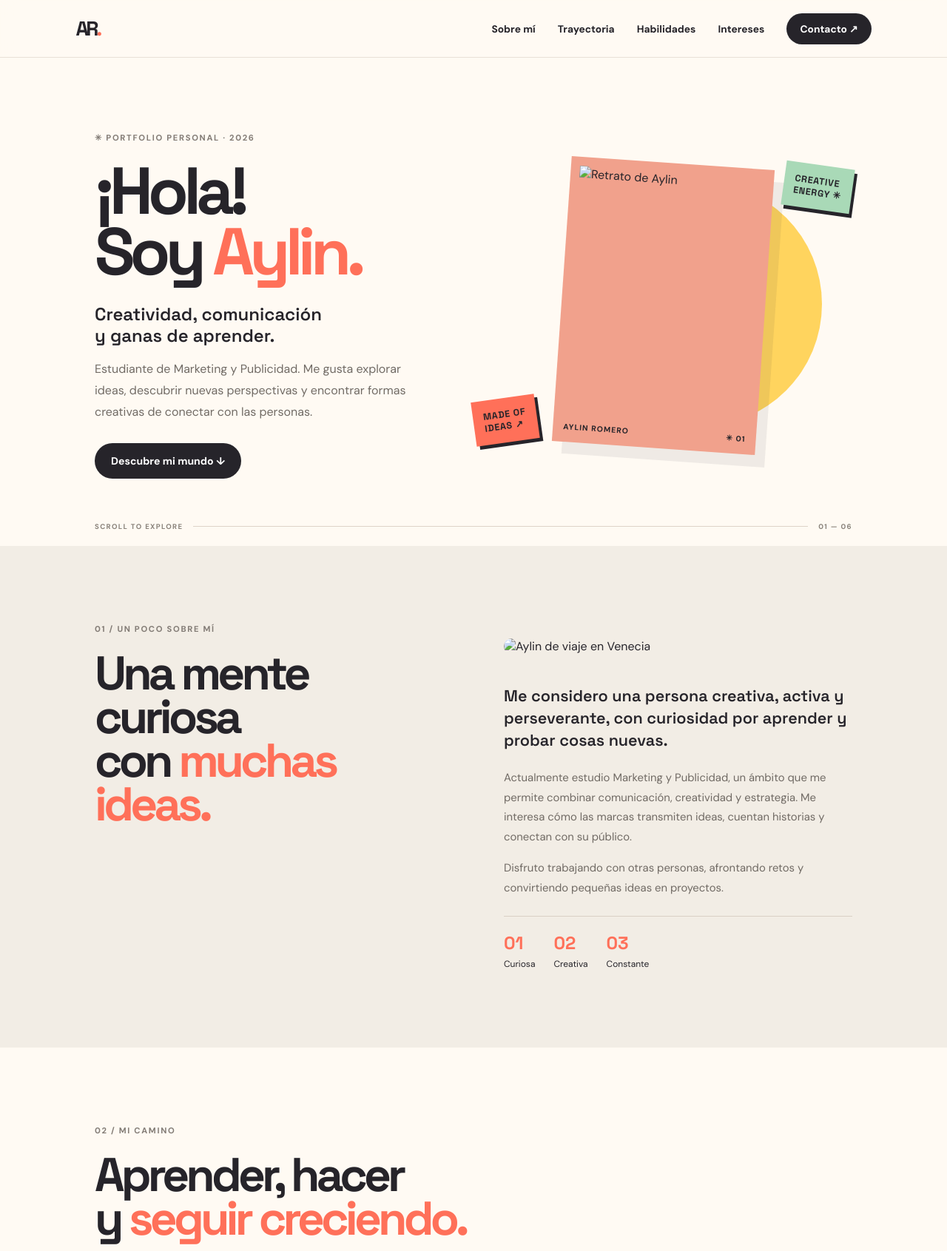
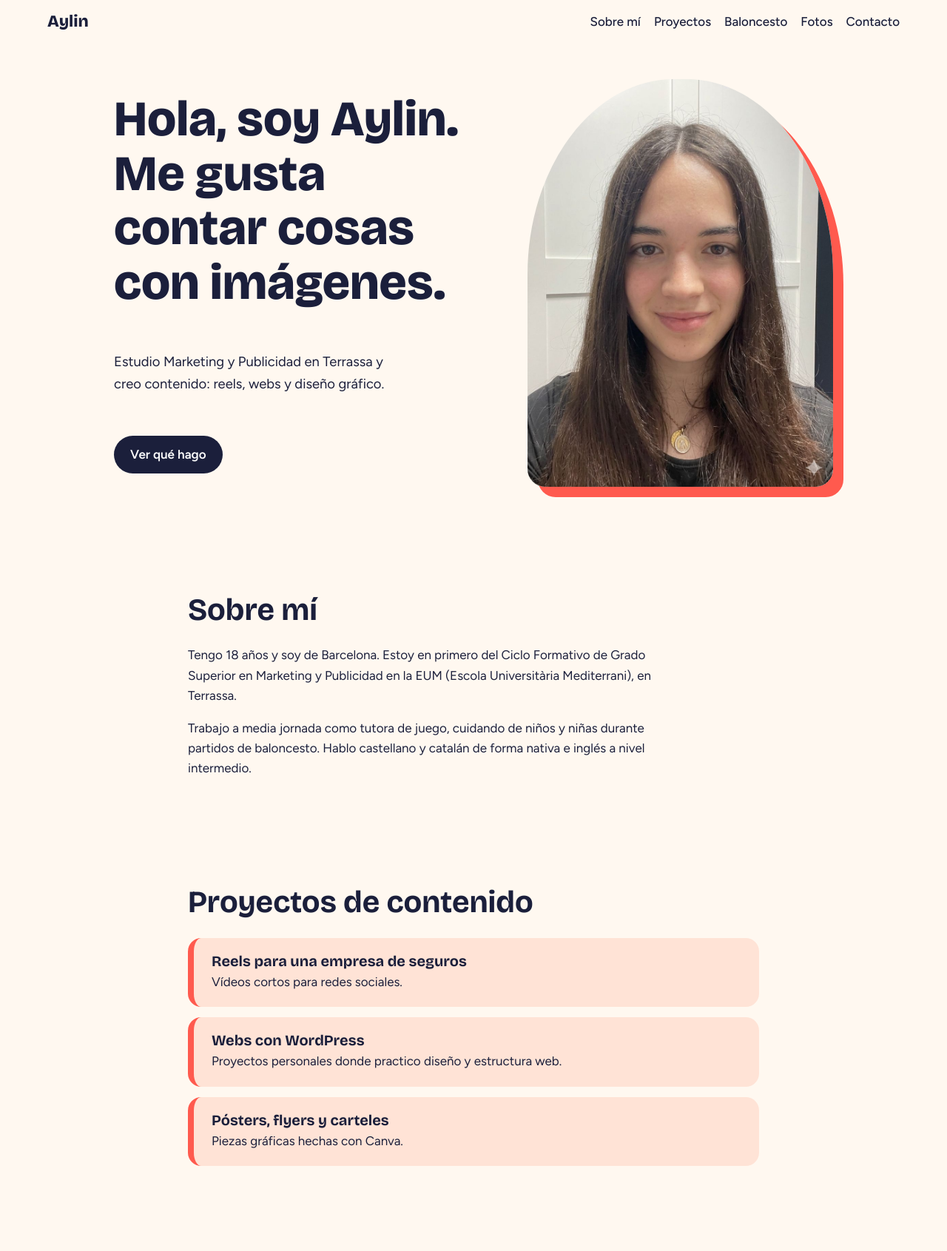
Before and after one commit to aylinrp5/Sobre-mi, a plain HTML site: page index.html in a window 1280 px wide. Shown: the top 1691 px of the page at 74% size. Drawn offline with nearby package versions, Linux system fonts and the light colour scheme.

Commit message:
Add files via upload

```diff
--- a/index.html
+++ b/index.html
@@ -1,25 +1,68 @@
-<!doctype html>
-<html lang="es"><head><meta charset="utf-8"><meta name="viewport" content="width=device-width,initial-scale=1">
-<meta name="description" content="Portfolio personal de Aylin Romero"><title>Aylin Romero | Sobre mí</title>
-<link rel="preconnect" href="https://fonts.googleapis.com"><link rel="preconnect" href="https://fonts.gstatic.com" crossorigin>
-<link href="https://fonts.googleapis.com/css2?family=DM+Sans:wght@400;500;600;700&family=Space+Grotesk:wght@400;500;600;700&display=swap" rel="stylesheet">
-<link rel="stylesheet" href="styles.css"><script src="script.js" defer></script></head>
-<body><header class="topbar"><a class="logo" href="#inicio">AR<span>.</span></a><button class="menu-toggle" aria-label="Abrir menú" aria-expanded="false">☰</button>
-<nav class="nav"><a href="#sobre-mi">Sobre mí</a><a href="#trayectoria">Trayectoria</a><a href="#habilidades">Habilidades</a><a href="#intereses">Intereses</a><a class="nav-cta" href="#contacto">Contacto ↗</a></nav></header>
+<!DOCTYPE html>
+<html lang="es">
+<head>
+<meta charset="utf-8">
+<meta name="viewport" content="width=device-width, initial-scale=1">
+<title>Aylin · Marketing y Publicidad</title>
+<meta name="description" content="Aylin, estudiante de Marketing y Publicidad en Terrassa. Contenido, diseño y baloncesto.">
+<link rel="preconnect" href="https://fonts.googleapis.com">
+<link rel="preconnect" href="https://fonts.gstatic.com" crossorigin>
+<link href="https://fonts.googleapis.com/css2?family=Bricolage+Grotesque:wght@500;700;800&family=Figtree:wght@400;500;600&display=swap" rel="stylesheet">
+<link rel="stylesheet" href="style.css">
+</head>
+<body>
+<header class="top">
+  <a href="#inicio" class="logo">Aylin</a>
+  <nav><a href="#sobre-mi">Sobre mí</a><a href="#proyectos">Proyectos</a><a href="#baloncesto">Baloncesto</a><a href="#fotos">Fotos</a><a href="#contacto">Contacto</a></nav>
+</header>
+
 <main>
-<section class="hero" id="inicio"><div class="hero-copy"><p class="eyebrow">✳ PORTFOLIO PERSONAL · 2026</p><h1>¡Hola!<br>Soy <em>Aylin.</em></h1><h2>Creatividad, comunicación<br>y ganas de aprender.</h2><p>Estudiante de Marketing y Publicidad. Me gusta explorar ideas, descubrir nuevas perspectivas y encontrar formas creativas de conectar con las personas.</p><a class="button dark" href="#sobre-mi">Descubre mi mundo ↓</a></div>
-<div class="hero-art"><span class="sticker sticker-a">CREATIVE<br>ENERGY ✳</span><div class="sun"></div><figure class="portrait"><img src="images/retrato.jpg" alt="Retrato de Aylin"><figcaption>AYLIN ROMERO <span>✳ 01</span></figcaption></figure><span class="sticker sticker-b">MADE OF<br>IDEAS ↗</span></div><div class="scroll-note">SCROLL TO EXPLORE <span></span> 01 — 06</div></section>
-<section class="about section" id="sobre-mi"><div><p class="eyebrow">01 / UN POCO SOBRE MÍ</p><h2>Una mente curiosa<br>con <em>muchas ideas.</em></h2></div><div class="about-copy"><img src="images/venecia.jpg" alt="Aylin de viaje en Venecia"><p class="lead">Me considero una persona creativa, activa y perseverante, con curiosidad por aprender y probar cosas nuevas.</p><p>Actualmente estudio Marketing y Publicidad, un ámbito que me permite combinar comunicación, creatividad y estrategia. Me interesa cómo las marcas transmiten ideas, cuentan historias y conectan con su público.</p><p>Disfruto trabajando con otras personas, afrontando retos y convirtiendo pequeñas ideas en proyectos.</p><div class="facts"><div><b>01</b>Curiosa</div><div><b>02</b>Creativa</div><div><b>03</b>Constante</div></div></div></section>
-<section class="journey section" id="trayectoria"><p class="eyebrow">02 / MI CAMINO</p><h2>Aprender, hacer<br>y <em>seguir creciendo.</em></h2><div class="journey-feature"><img src="images/baloncesto.jpg" alt="Partido de baloncesto"><p>El deporte me ha enseñado el valor del esfuerzo, la constancia y el trabajo en equipo.</p></div>
-<div class="timeline"><article><b>01</b><div><small>FORMACIÓN ACTUAL</small><h3>Marketing y Publicidad</h3><p>Formación en comunicación, marketing, publicidad, atención al cliente y creación de estrategias para conectar con diferentes públicos.</p><label>Creatividad + estrategia</label></div></article>
-<article><b>02</b><div><small>EXPERIENCIA</small><h3>Tutora de juego · Baloncesto</h3><p>Durante aproximadamente dos años colaboré en partidos escolares, acompañando a niños y niñas de entre 6 y 12 años y ayudando a que el juego se desarrollara de forma segura y respetuosa.</p><label>Responsabilidad · Comunicación</label></div></article>
-<article><b>03</b><div><small>IDIOMAS</small><h3>Comunicar sin fronteras</h3><p>Español y catalán como lenguas nativas, e inglés con un nivel B2. Me gusta seguir practicando idiomas y conocer otras culturas.</p><label>ES · CA · EN</label></div></article></div></section>
-<section class="skills section" id="habilidades"><p class="eyebrow">03 / LO QUE APORTO</p><h2>Mis <em>superpoderes.</em></h2><p class="section-intro">Habilidades que intento llevar a cada proyecto, experiencia y nuevo reto.</p><div class="skill-grid">
-<article class="coral"><b>01</b><span>✳</span><h3>Creatividad</h3><p>Buscar ideas diferentes y aportar nuevas perspectivas.</p></article><article class="lilac"><b>02</b><span>↗</span><h3>Comunicación</h3><p>Escuchar, compartir ideas y adaptarme a las personas.</p></article><article class="yellow"><b>03</b><span>◎</span><h3>Perseverancia</h3><p>Mantener la constancia y seguir adelante ante los retos.</p></article><article class="green"><b>04</b><span>⌘</span><h3>Trabajo en equipo</h3><p>Colaborar, aprender de los demás y sumar esfuerzos.</p></article></div></section>
-<section class="interests section" id="intereses"><p class="eyebrow">04 / FUERA DEL AULA</p><h2>My little <em>universe.</em></h2><p class="section-intro">Las cosas que me inspiran, me entretienen y forman parte de mí.</p><div class="interest-grid">
-<article><img src="images/baloncesto.jpg" alt="Baloncesto"><div><h3>Deporte</h3><p>El baloncesto ha formado parte de mi vida durante muchos años. También disfruto de la actividad física y de estar al aire libre.</p></div></article>
-<article><img src="images/concierto.jpg" alt="Aylin en un concierto"><div><h3>Música y eventos</h3><p>Conciertos, descubrir canciones y disfrutar de la música en directo.</p></div></article>
-<article><img src="images/gondola.jpg" alt="Paseo en góndola por Venecia"><div><h3>Viajes</h3><p>Conocer lugares, descubrir culturas y aprovechar cada oportunidad para explorar.</p></div></article>
-<article><img src="images/barco.jpg" alt="Excursión en barco"><div><h3>Planes y experiencias</h3><p>Disfruto de los planes con gente cercana, descubrir sitios y crear buenos recuerdos.</p></div></article></div></section>
-<section class="contact" id="contacto"><p class="eyebrow">05 / ¿CONECTAMOS?</p><h2>Las buenas ideas<br>empiezan con un <em>¡hola!</em></h2><p>Estoy abierta a aprender, compartir ideas y descubrir nuevas oportunidades.</p><a class="button light" href="mailto:TU_CORREO@EJEMPLO.COM">Escríbeme ↗</a><small>Recuerda sustituir el correo de ejemplo por el tuyo.</small></section>
-</main><footer><a class="logo" href="#inicio">AR<span>.</span></a><p>Hecho con creatividad por Aylin Romero · 2026</p><a href="#inicio">Volver arriba ↑</a></footer></body></html>
+<section id="inicio" class="hero">
+  <h1>Hola, soy Aylin.<br>Me gusta contar cosas con imágenes.</h1>
+  <p>Estudio Marketing y Publicidad en Terrassa y creo contenido: reels, webs y diseño gráfico.</p>
+  <a class="btn" href="#proyectos">Ver qué hago</a>
+  <img class="hero-img" src="img/hero.jpg" alt="Retrato de Aylin" width="560" height="747">
+</section>
+
+<section id="sobre-mi" class="wrap">
+  <h2>Sobre mí</h2>
+  <p>Tengo 18 años y soy de Barcelona. Estoy en primero del Ciclo Formativo de Grado Superior en Marketing y Publicidad en la EUM (Escola Universitària Mediterrani), en Terrassa.</p>
+  <p>Trabajo a media jornada como tutora de juego, cuidando de niños y niñas durante partidos de baloncesto. Hablo castellano y catalán de forma nativa e inglés a nivel intermedio.</p>
+</section>
+
+<section id="proyectos" class="wrap">
+  <h2>Proyectos de contenido</h2>
+  <ul class="proj">
+    <li><h3>Reels para una empresa de seguros</h3><p>Vídeos cortos para redes sociales.</p></li>
+    <li><h3>Webs con WordPress</h3><p>Proyectos personales donde practico diseño y estructura web.</p></li>
+    <li><h3>Pósters, flyers y carteles</h3><p>Piezas gráficas hechas con Canva.</p></li>
+  </ul>
+</section>
+
+<section id="baloncesto" class="wrap split">
+  <img src="img/basket.jpg" alt="Partido de baloncesto en un pabellón" loading="lazy">
+  <div>
+    <h2>Baloncesto</h2>
+    <p>El baloncesto está en mi vida dentro y fuera de la pista: juego, entreno y también trabajo con él.</p>
+  </div>
+</section>
+
+<section id="fotos" class="wrap">
+  <h2>Fotos</h2>
+  <div class="gal">
+    <img src="img/venecia-gondola.jpg" alt="En góndola por el Gran Canal de Venecia" loading="lazy">
+    <img src="img/venecia-torre.jpg" alt="Vistas de Venecia desde un campanario" loading="lazy">
+    <img src="img/cerdena.jpg" alt="Paseo en barca por Cerdeña" loading="lazy">
+    <img src="img/concierto.jpg" alt="Concierto en un estadio" loading="lazy">
+  </div>
+</section>
+
+<section id="contacto" class="wrap">
+  <h2>Contacto</h2>
+  <p>¿Colaboramos? Escríbeme:</p>
+  <a class="btn" href="mailto:TU-CORREO@ejemplo.com">TU-CORREO@ejemplo.com</a>
+</section>
+</main>
+<footer>© 2026 Aylin</footer>
+</body>
+</html>
--- /dev/null
+++ b/style.css
@@ -0,0 +1,35 @@
+:root{--bg:#fff8f0;--ink:#1b1f3b;--accent:#ff5a4e;--soft:#ffe3d6;--blue:#2b3a8c}
+*{box-sizing:border-box;margin:0}
+html{scroll-behavior:smooth}
+body{font:17px/1.6 Figtree,system-ui,sans-serif;background:var(--bg);color:var(--ink)}
+h1,h2,h3,.logo{font-family:"Bricolage Grotesque",sans-serif;line-height:1.1}
+a{color:inherit}
+:focus-visible{outline:3px solid var(--blue);outline-offset:3px}
+.top{display:flex;justify-content:space-between;align-items:center;flex-wrap:wrap;gap:8px 20px;padding:16px 5vw;position:sticky;top:0;background:var(--bg);z-index:5}
+.logo{font-weight:800;font-size:1.4rem;text-decoration:none}
+nav{display:flex;flex-wrap:wrap;gap:4px 18px;font-weight:500}
+nav a{text-decoration:none}nav a:hover{color:var(--accent)}
+.hero{display:grid;grid-template-columns:1.2fr 1fr;gap:20px 5vw;align-items:center;padding:6vh 5vw 10vh;max-width:1100px;margin:auto}
+.hero h1{font-size:clamp(2.2rem,5.5vw,4.2rem);font-weight:800;grid-column:1}
+.hero p{grid-column:1;font-size:1.15rem;max-width:34ch}
+.hero .btn{grid-column:1;justify-self:start}
+.hero-img{grid-column:2;grid-row:1/4;width:100%;height:auto;border-radius:48% 48% 24px 24px;box-shadow:14px 14px 0 var(--accent)}
+.btn{display:inline-block;background:var(--ink);color:#fff;padding:12px 22px;border-radius:999px;text-decoration:none;font-weight:600}
+.btn:hover{background:var(--accent)}
+.wrap{max-width:900px;margin:auto;padding:8vh 5vw}
+h2{font-size:clamp(1.8rem,4vw,2.6rem);font-weight:700;margin-bottom:.6em}
+.wrap p{max-width:62ch;margin-bottom:1em}
+.proj{list-style:none;padding:0;display:grid;gap:14px}
+.proj li{background:var(--soft);padding:20px 24px;border-radius:18px;border-left:8px solid var(--accent)}
+.proj h3{font-size:1.25rem;margin-bottom:4px}.proj p{margin:0}
+.split{display:grid;grid-template-columns:1fr 1.2fr;gap:5vw;align-items:center}
+.split img{width:100%;aspect-ratio:3/4;object-fit:cover;border-radius:20px}
+.gal{columns:2;column-gap:14px}
+.gal img{width:100%;margin-bottom:14px;border-radius:16px;display:block}
+footer{text-align:center;padding:40px;font-size:.9rem;opacity:.7}
+@media(max-width:700px){
+ .hero,.split{grid-template-columns:1fr}
+ .hero-img{grid-column:1;grid-row:auto;max-width:320px}
+ .hero .btn{margin-bottom:10px}
+ .gal{columns:1}
+}
```
Also changed, not shown: img/basket.jpg (added), img/cerdena.jpg (added), img/concierto.jpg (added), img/hero.jpg (added), img/venecia-gondola.jpg (added), img/venecia-torre.jpg (added), 1 other file.
